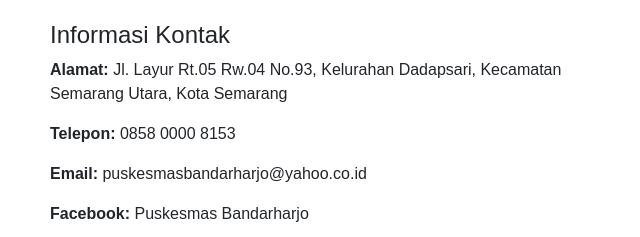
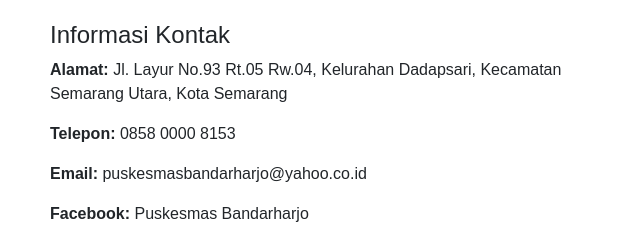
Before and after one commit to Rivaldisky73/puskesmas-bandarharjo, a plain HTML site: page kontak.html in a window 1280 px wide. Shown: the part 235-472 px from the top of the page, 35-675 px from the left. Drawn offline with nearby package versions, Linux system fonts and the light colour scheme; files whose address does not match are found by name.

Commit message:
Update kontak.html

```diff
--- a/kontak.html
+++ b/kontak.html
@@ -36,7 +36,7 @@
     <div class="row">
       <div class="col-md-6">
         <h4>Informasi Kontak</h4>
-        <p><strong>Alamat:</strong> Jl. Layur Rt.05 Rw.04 No.93, Kelurahan Dadapsari, Kecamatan Semarang Utara, Kota Semarang</p>
+        <p><strong>Alamat:</strong> Jl. Layur No.93 Rt.05 Rw.04, Kelurahan Dadapsari, Kecamatan Semarang Utara, Kota Semarang</p>
         <p><strong>Telepon:</strong> 0858 0000 8153</p>
         <p><strong>Email:</strong> puskesmasbandarharjo@yahoo.co.id</p>
         <p><strong>Facebook:</strong> Puskesmas Bandarharjo</p>
```
